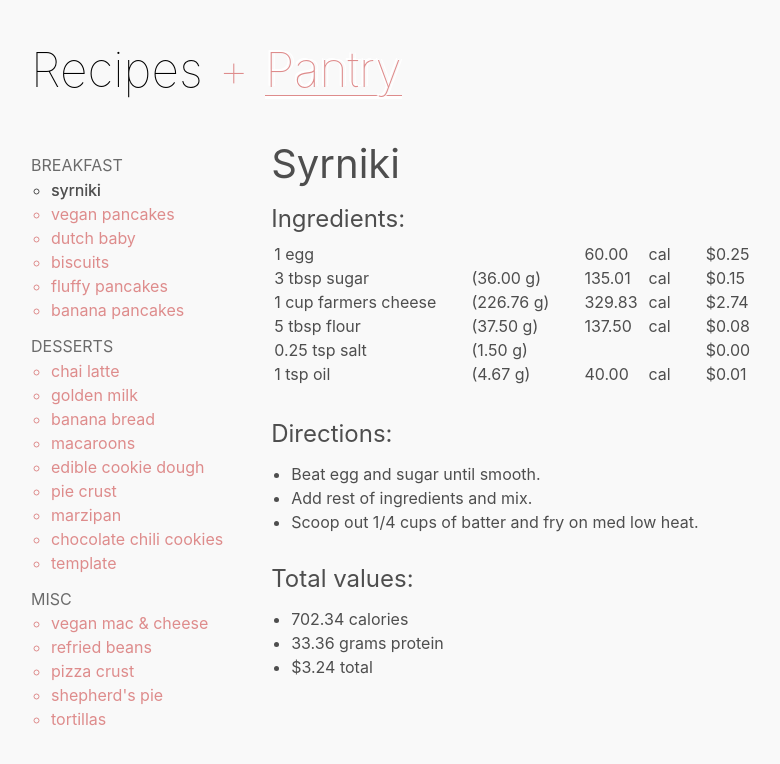
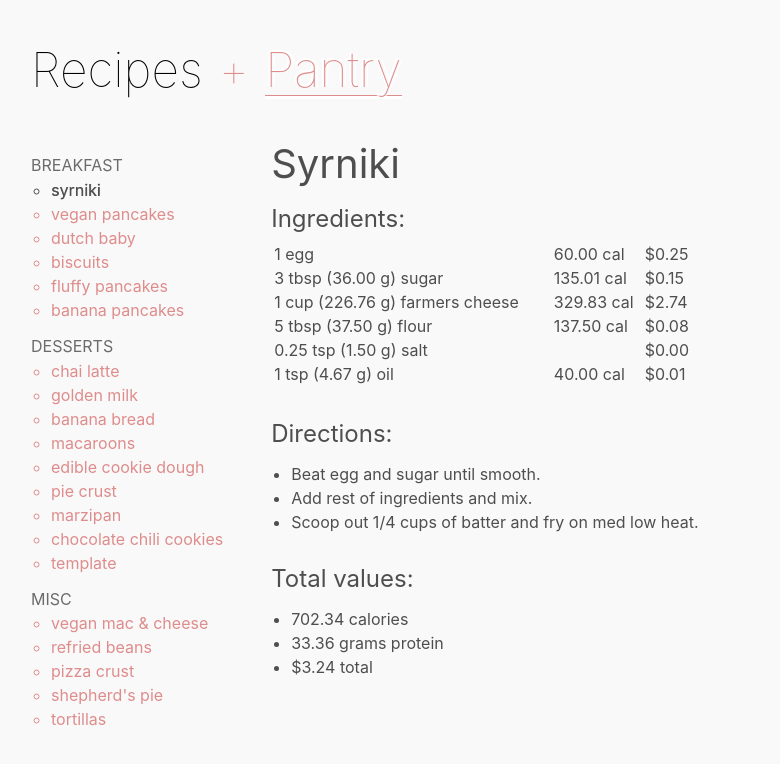
Before and after one commit to dainryoo/recipes, a React (Create React App) app: page / in a window 1280 px wide. Both pictures are taken after a click on the element "syrniki". Shown: the top 764 px of the page, without its empty margins (1-781 px from the left). Built offline with nearby package versions, Linux system fonts and the light colour scheme.

Commit message:
code cleanup

```diff
--- a/src/components/Recipe.js
+++ b/src/components/Recipe.js
@@ -5,12 +5,9 @@ import Nutrition from "./recipe/Nutrition.js";
 
 class Recipe extends Component {
   render() {
-    let recipe = this.props.recipe;
-    let ingredients = recipe.ingredients;
-    let ingredientCategories = recipe.ingredient_categories;
-    let directions = recipe.directions;
-    let nutrition = recipe.nutrition;
+    const {name, label, ingredients, directions, nutrition} = this.props.recipe;
 
+    let ingredientCategories = this.props.recipe.ingredient_categories;
     if (ingredientCategories) {
       let categoriesFlattened = []; // need to turn the nested array into a "flat" one
       ingredientCategories.forEach((category) => {
@@ -27,9 +24,8 @@ class Recipe extends Component {
 
     return (
       <div className="recipe content">
-        <div className="heading">{recipe.label}</div>
-        {ingredients && <Ingredients ingredients={ingredients}/>}
-        {ingredientCategories && <Ingredients ingredients={ingredientCategories}/>}
+        <div className="heading">{label ? label : name}</div>
+        <Ingredients ingredients={ingredients ? ingredients : ingredientCategories}/>
         {directions && <Directions directions={directions}/>}
         {nutrition && <Nutrition nutrition={nutrition}/>}
       </div>
--- a/src/components/recipe/Ingredients.js
+++ b/src/components/recipe/Ingredients.js
@@ -2,28 +2,27 @@ import React, { Component } from 'react';
 
 class Ingredients extends Component {
   render() {
-    const ingredients = this.props.ingredients;
+    const allIngredients = this.props.ingredients;
 
     return (
       <div className="subcontent">
       <div className="subheading">Ingredients:</div>
         <table>
           <tbody>
-            {ingredients && ingredients.map((currItem, index) => (
+            {allIngredients && allIngredients.map((currItem, index) => (
               <tr key={index}>
               <td className={currItem.ingredients ? "ingredient-category" : "ingredient-name"}>
                 { currItem.ingredients ?
                   (currItem.label + ":")  :
                   (currItem.amount
                     + (currItem.unit.length > 0 && " " + currItem.unit)
+                    + (currItem.amount_in_grams ? " (" + parseFloat(currItem.amount_in_grams).toFixed(2) + " g)" : "")
                     + (" " + currItem.label)
                     + (currItem.note ? (", " + currItem.note) : "")
                   )
                 }
               </td>
-              <td>{currItem.amount_in_grams && " (" + parseFloat(currItem.amount_in_grams).toFixed(2) + " g)"}</td>
-              <td className={"calorie-column"}>{currItem.calories ? (parseFloat(currItem.calories).toFixed(2)) : ""}</td>
-              <td>{currItem.calories ? " cal" : ""}</td>
+              <td className={"calorie-column"}>{currItem.calories ? (parseFloat(currItem.calories).toFixed(2)) + " cal" : ""}</td>
               <td>{currItem.price ? (" $" + parseFloat(currItem.price).toFixed(2)) : ""}</td>
               </tr>
             ))}
--- a/src/components/recipe/Nutrition.js
+++ b/src/components/recipe/Nutrition.js
@@ -2,15 +2,15 @@ import React, { Component } from 'react';
 
 class Nutrition extends Component {
   render() {
-    const nutrition = this.props.nutrition;
+    const {calories, protein, price} = this.props.nutrition;
 
     return (
       <div className="subcontent">
         <div className="subheading">Total values:</div>
         <ul>
-          <li>{parseFloat(nutrition.calories).toFixed(2)} calories</li>
-          <li>{parseFloat(nutrition.protein).toFixed(2)} grams protein</li>
-          <li>${parseFloat(nutrition.price).toFixed(2)} total</li>
+          <li>{parseFloat(calories).toFixed(2)} calories</li>
+          <li>{parseFloat(protein).toFixed(2)} grams protein</li>
+          <li>${parseFloat(price).toFixed(2)} total</li>
         </ul>
       </div>
     );
```
